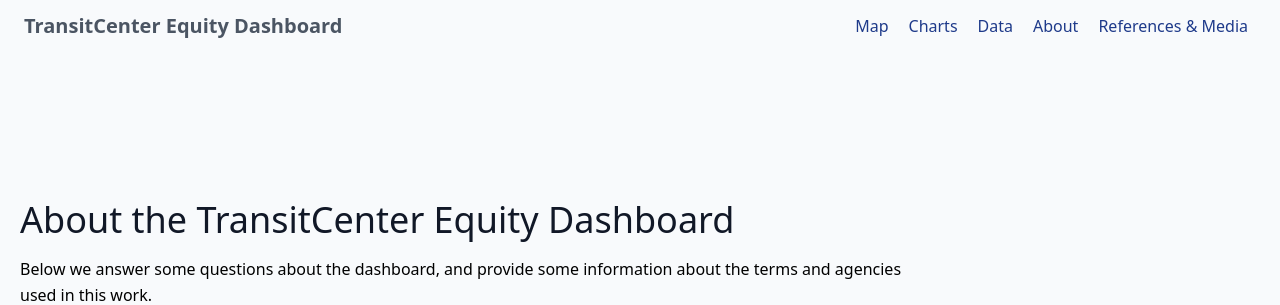
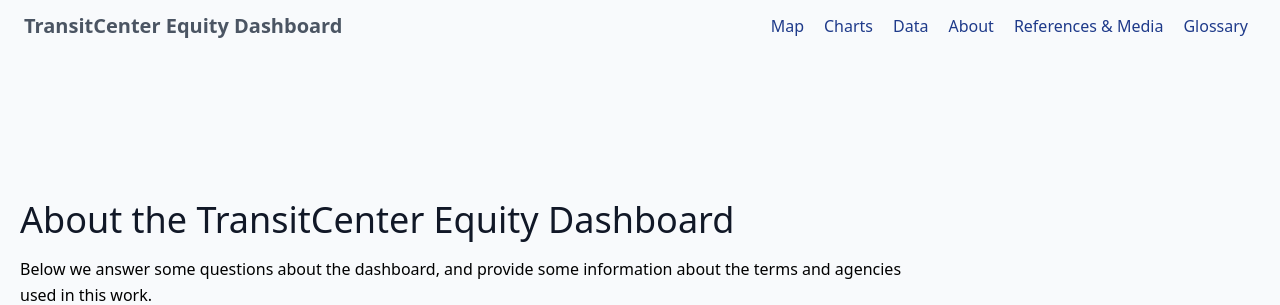
Before and after one commit to transitcenter/ted-dashboard, a Django app: page /about in a window 1280 px wide. Shown: the top 305 px of the page. Run offline with Django 4.2, Linux system fonts and the light colour scheme; data that the repository does not hold is empty; style sheets or scripts are compiled from the project's sources; some libraries are stand-ins or nearby versions.

Commit message:
Added link to glossary in main navigation
Reference to glossary section of the about page was added in the main
navigation bar. To avoid cluttering mapping sidebar, this was not
included.

```diff
--- a/dash/map/templates/nav.html
+++ b/dash/map/templates/nav.html
@@ -27,6 +27,7 @@
                     <a class="mr-5 hover:text-gray-900" href="/data">Data</a>
                     <a class="mr-5 hover:text-gray-900" href="/about">About</a>
                     <a class="mr-5 hover:text-gray-900" href="/references">References & Media</a>
+                    <a class="mr-5 hover:text-gray-900" href="/about#glossary">Glossary</a>
                 </nav>
             </div>
         </div>
```
